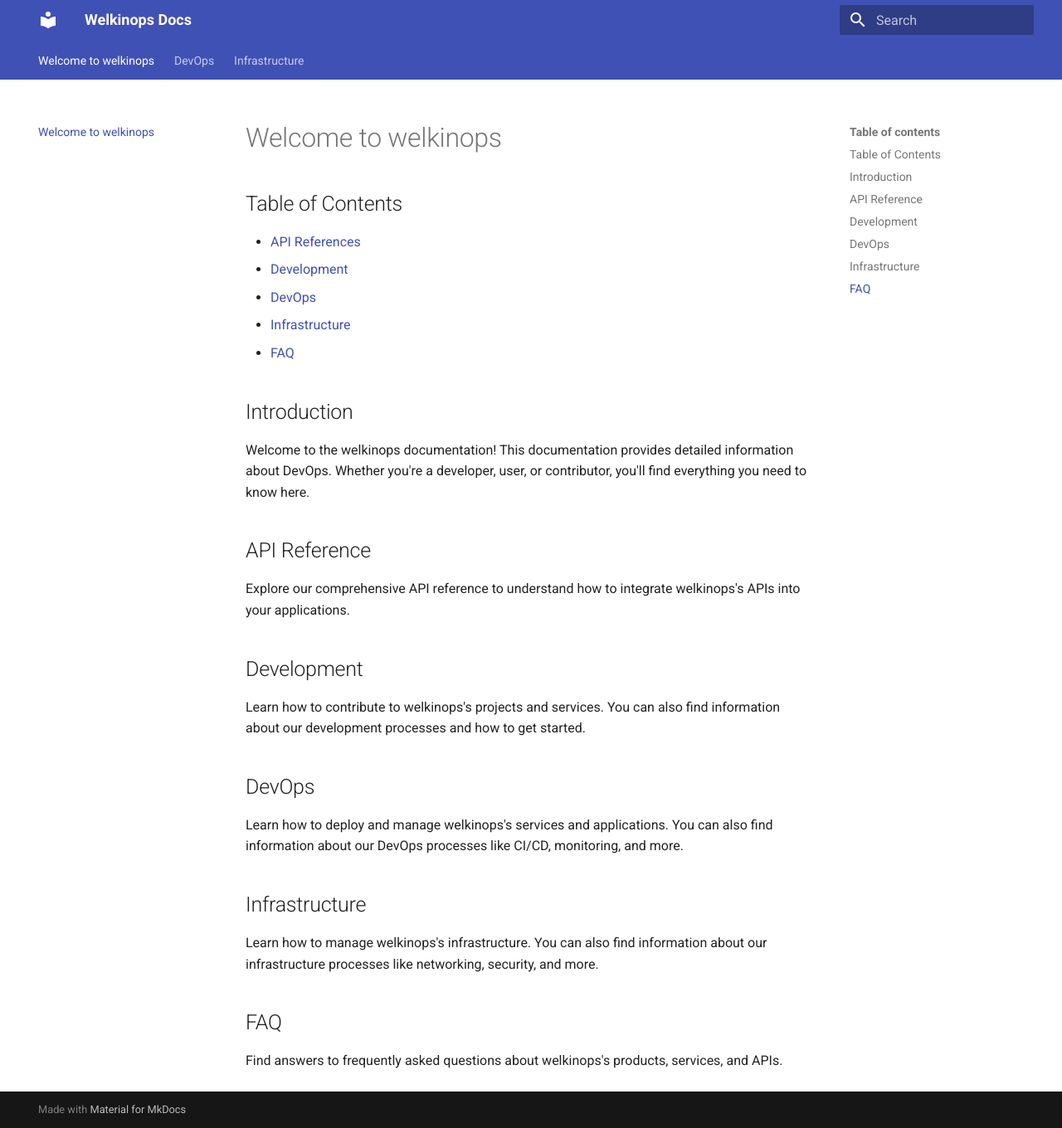
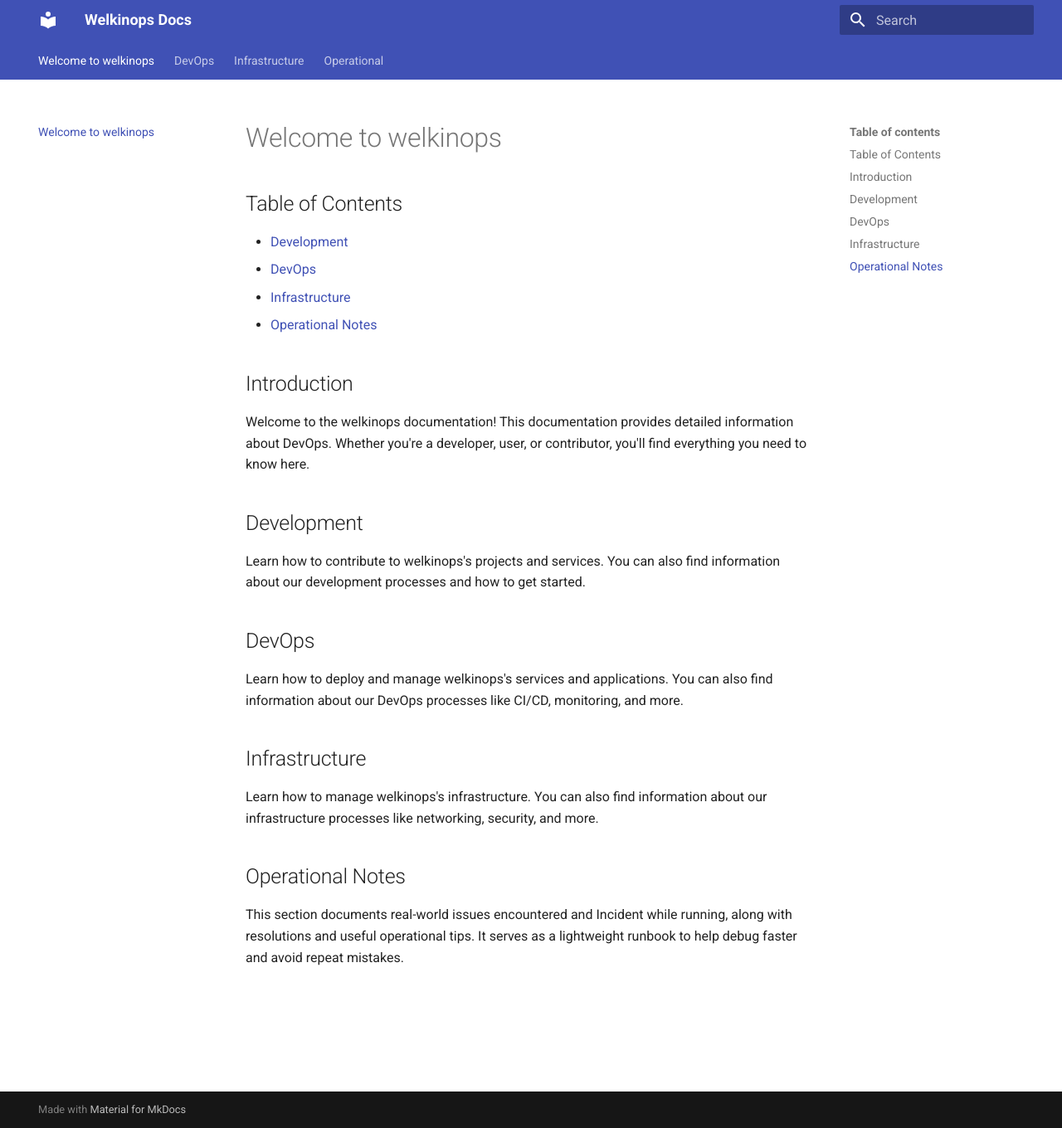
Before and after one commit to amdukf/welkinops, an MkDocs documentation site: the page built from docs/index.md, in a window 1280 px wide and 1360 px high. Shown: the whole window at 83% size. Built offline with MkDocs 1.6.1 and Material for MkDocs 9.7.7, drawn with Linux system fonts in a browser that asks for light colours.

Commit message:
Add operational notes

```diff
--- a/docs/index.md
+++ b/docs/index.md
@@ -1,17 +1,13 @@
 # Welcome to welkinops
 
 ## Table of Contents
-- [API References](API/index.md)
 - [Development](Development/index.md)
 - [DevOps](DevOps/index.md)
 - [Infrastructure](Infrastructure/index.md)
-- [FAQ](faq.md)
+- [Operational Notes](Operational/index.md)
 
 ## Introduction
 Welcome to the welkinops documentation! This documentation provides detailed information about DevOps. Whether you're a developer, user, or contributor, you'll find everything you need to know here.
-
-## API Reference
-Explore our comprehensive API reference to understand how to integrate welkinops's APIs into your applications.
 
 ## Development
 Learn how to contribute to welkinops's projects and services. You can also find information about our development processes and how to get started.
@@ -22,5 +18,5 @@ Learn how to deploy and manage welkinops's services and applications. You can al
 ## Infrastructure
 Learn how to manage welkinops's infrastructure. You can also find information about our infrastructure processes like networking, security, and more.
 
-## FAQ
-Find answers to frequently asked questions about welkinops's products, services, and APIs.
+## Operational Notes
+This section documents real-world issues encountered and Incident while running, along with resolutions and useful operational tips. It serves as a lightweight runbook to help debug faster and avoid repeat mistakes.
```
Also changed, not shown: docs/Operational/index.md (added, +7 -0 lines).
